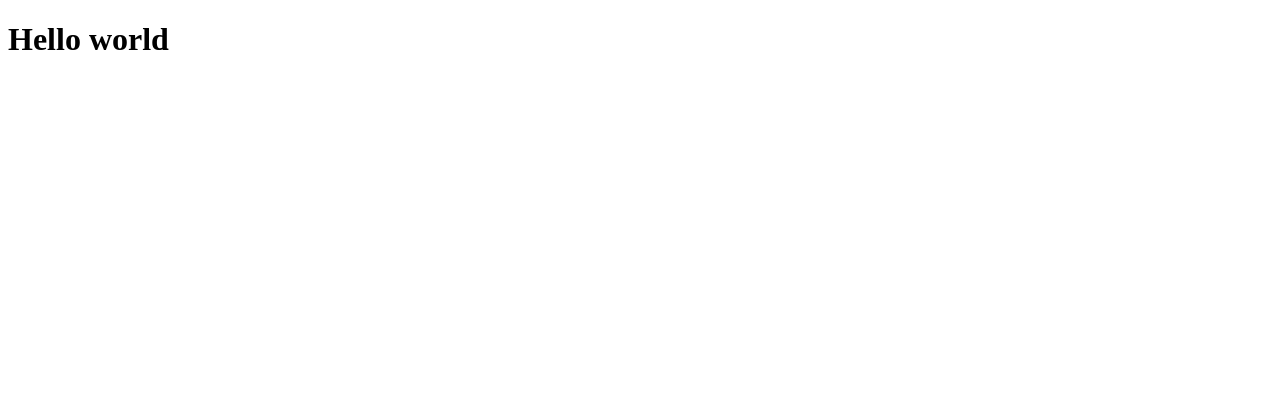
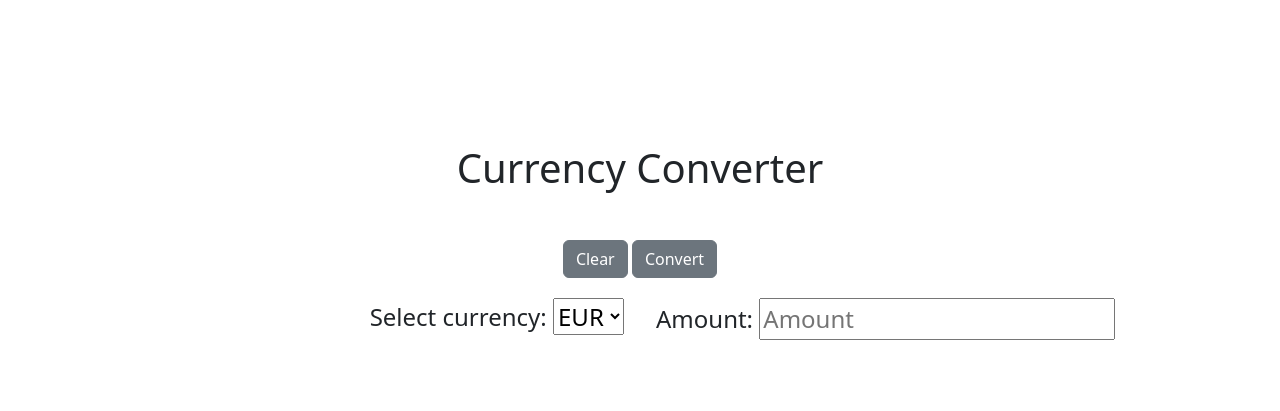
Before and after one commit to BamberDev/Currency-Converter, a plain HTML site: page index.html in a window 1280 px wide. Drawn offline with nearby package versions, Linux system fonts and the light colour scheme.

Commit message:
html update

```diff
--- a/index.html
+++ b/index.html
@@ -3,9 +3,49 @@
   <head>
     <meta charset="UTF-8" />
     <meta name="viewport" content="width=device-width, initial-scale=1.0" />
-    <title>Document</title>
+    <title>Currency Converter</title>
+    <link rel="shortcut icon" href="assets/favicon.ico" type="image/x-icon" />
+    <link
+      href="https://cdn.jsdelivr.net/npm/bootstrap@5.3.3/dist/css/bootstrap.min.css"
+      rel="stylesheet"
+      integrity="sha384-QWTKZyjpPEjISv5WaRU9OFeRpok6YctnYmDr5pNlyT2bRjXh0JMhjY6hW+ALEwIH"
+      crossorigin="anonymous"
+    />
+    <link rel="stylesheet" href="styles.css" />
   </head>
   <body>
-    <h1>Hello world</h1>
+    <main>
+      <div class="container text-center my-5 py-5">
+        <h1 class="my-5">Currency Converter</h1>
+        <button class="btn btn-secondary mb-3" id="clear-button">Clear</button>
+        <button class="btn btn-secondary mb-3" id="convert-button">
+          Convert
+        </button>
+        <form class="row" id="currency-form">
+          <div class="col-md fs-4 text-md-end m-1">
+            <label for="currency">Select currency:</label>
+            <select id="currency">
+              <option value="EUR">EUR</option>
+              <option value="USD">USD</option>
+              <option value="CHF">CHF</option>
+            </select>
+          </div>
+          <div class="col-md fs-4 text-md-start m-1">
+            <label for="amount">Amount:</label>
+            <input
+              type="number"
+              id="amount"
+              min="0.01"
+              step="0.01"
+              placeholder="Amount"
+            />
+          </div>
+        </form>
+        <p class="fs-3" id="result"></p>
+      </div>
+      <div class="loader" id="loader"></div>
+    </main>
+
+    <script src="index.js"></script>
   </body>
 </html>
```
